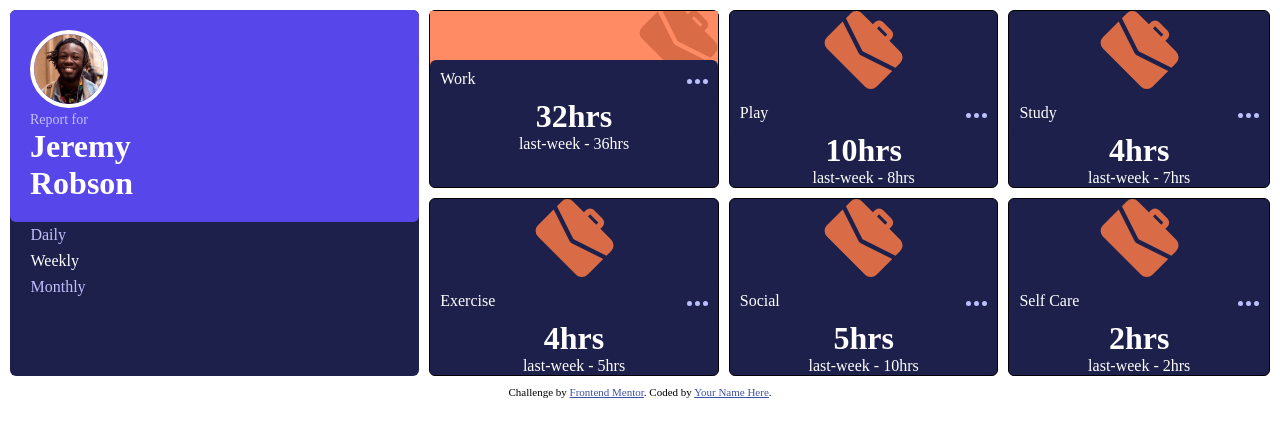
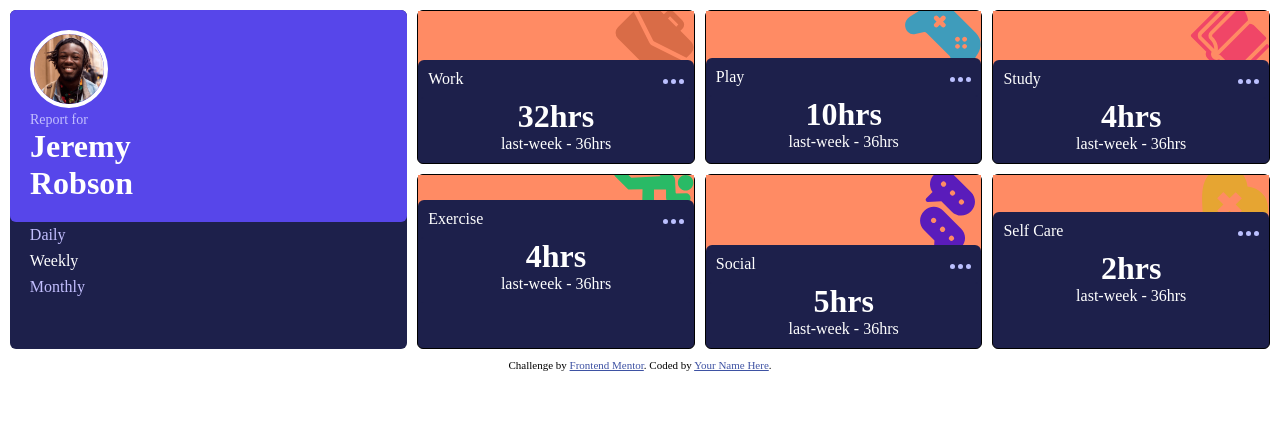
Before and after one commit to queensk/time-tracking-dashboard-main, a plain HTML site: page index.html in a window 1280 px wide. Drawn offline with Linux system fonts and the light colour scheme.

```diff
--- a/index.html
+++ b/index.html
@@ -27,6 +27,7 @@
     </style>
   </head>
   <body>
+    <div class="container">
       <div class="grid-container">
         <div class="grid-item-wide grid-common">
           <div class="about-user grid-common">
@@ -44,7 +45,7 @@
         </div>
         <div class="grid-item grid-common">
           <div class="activity-data">
-          <div class="activity-icon">
+            <div class="activity-icon 2">
               <div></div>
               <img src="./images/icon-work.svg" alt="" />
             </div>
@@ -60,85 +61,87 @@
         </div>
         <div class="grid-item grid-common">
           <div class="activity-data">
-          <div>
+            <div class="activity-icon 2 class-blue">
               <div></div>
-            <img src="./images/icon-work.svg" alt="" />
+              <img src="./images/icon-play.svg" alt="" />
             </div>
-          <div class="activity-name">
+            <div class="activity-name padding-user-activity">
               <p>Play</p>
               <div><img src="./images/icon-ellipsis.svg" alt="" /></div>
             </div>
-          <div class="current-activity grid-common">
+            <div class="current-activity grid-common padding-user-activity">
               <h1>10hrs</h1>
-            <p>last-week - 8hrs</p>
+              <p>last-week - 36hrs</p>
             </div>
           </div>
         </div>
         <div class="grid-item grid-common">
           <div class="activity-data">
-          <div>
+            <div class="activity-icon 2 class-red">
               <div></div>
-            <img src="./images/icon-work.svg" alt="" />
+              <img src="./images/icon-study.svg" alt="" />
             </div>
-          <div class="activity-name">
+            <div class="activity-name padding-user-activity">
               <p>Study</p>
               <div><img src="./images/icon-ellipsis.svg" alt="" /></div>
             </div>
-          <div class="current-activity grid-common">
+            <div class="current-activity grid-common padding-user-activity">
               <h1>4hrs</h1>
-            <p>last-week - 7hrs</p>
+              <p>last-week - 36hrs</p>
             </div>
           </div>
         </div>
         <div class="grid-item grid-common">
           <div class="activity-data">
-          <div>
+            <div class="activity-icon 2 class-green">
               <div></div>
-            <img src="./images/icon-work.svg" alt="" />
+              <img src="./images/icon-exercise.svg" alt="" />
             </div>
-          <div class="activity-name">
+            <div class="activity-name padding-user-activity">
               <p>Exercise</p>
               <div><img src="./images/icon-ellipsis.svg" alt="" /></div>
             </div>
-          <div class="current-activity grid-common">
+            <div class="current-activity grid-common padding-user-activity">
               <h1>4hrs</h1>
-            <p>last-week - 5hrs</p>
+              <p>last-week - 36hrs</p>
             </div>
           </div>
         </div>
         <div class="grid-item grid-common">
           <div class="activity-data">
-          <div>
+            <div class="activity-icon 2 class-purple">
               <div></div>
-            <img src="./images/icon-work.svg" alt="" />
+              <img src="./images/icon-social.svg" alt="" />
             </div>
-          <div class="activity-name">
+            <div class="activity-name padding-user-activity">
               <p>Social</p>
               <div><img src="./images/icon-ellipsis.svg" alt="" /></div>
             </div>
-          <div class="current-activity grid-common">
+            <div class="current-activity grid-common padding-user-activity">
               <h1>5hrs</h1>
-            <p>last-week - 10hrs</p>
+              <p>last-week - 36hrs</p>
             </div>
           </div>
         </div>
         <div class="grid-item grid-common">
           <div class="activity-data">
-          <div>
+            <div class="activity-icon 2 class-yellow">
               <div></div>
-            <img src="./images/icon-work.svg" alt="" />
+              <img src="./images/icon-self-care.svg" alt="" />
             </div>
-          <div class="activity-name">
+            <div class="activity-name padding-user-activity">
               <p>Self Care</p>
               <div><img src="./images/icon-ellipsis.svg" alt="" /></div>
             </div>
-          <div class="current-activity grid-common">
+            <div class="current-activity grid-common padding-user-activity">
               <h1>2hrs</h1>
-            <p>last-week - 2hrs</p>
+              <p>last-week - 36hrs</p>
             </div>
           </div>
         </div>
       </div>
+    </div>
+
     <div class="attribution">
       Challenge by
       <a href="https://www.frontendmentor.io?ref=challenge" target="_blank"
```
Lines whose indentation alone changed are shown as unchanged.
